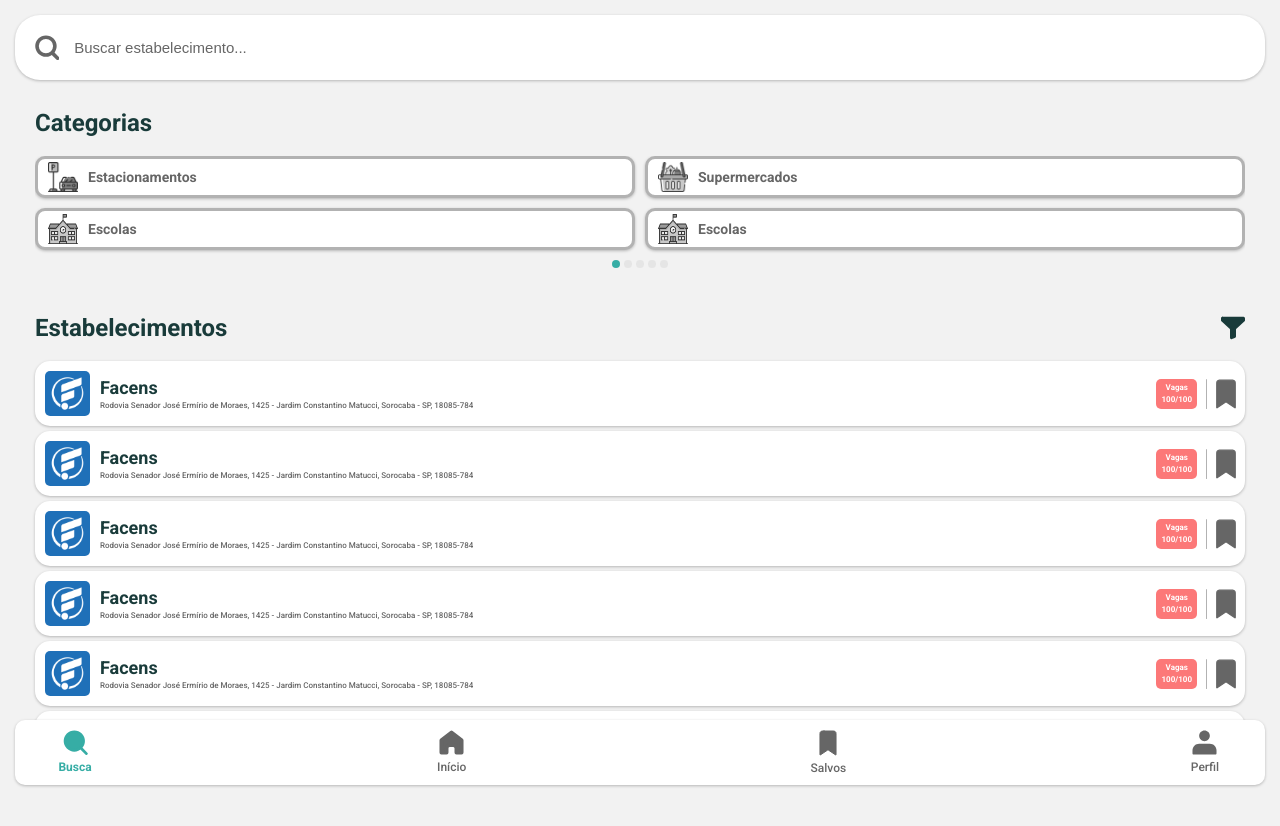
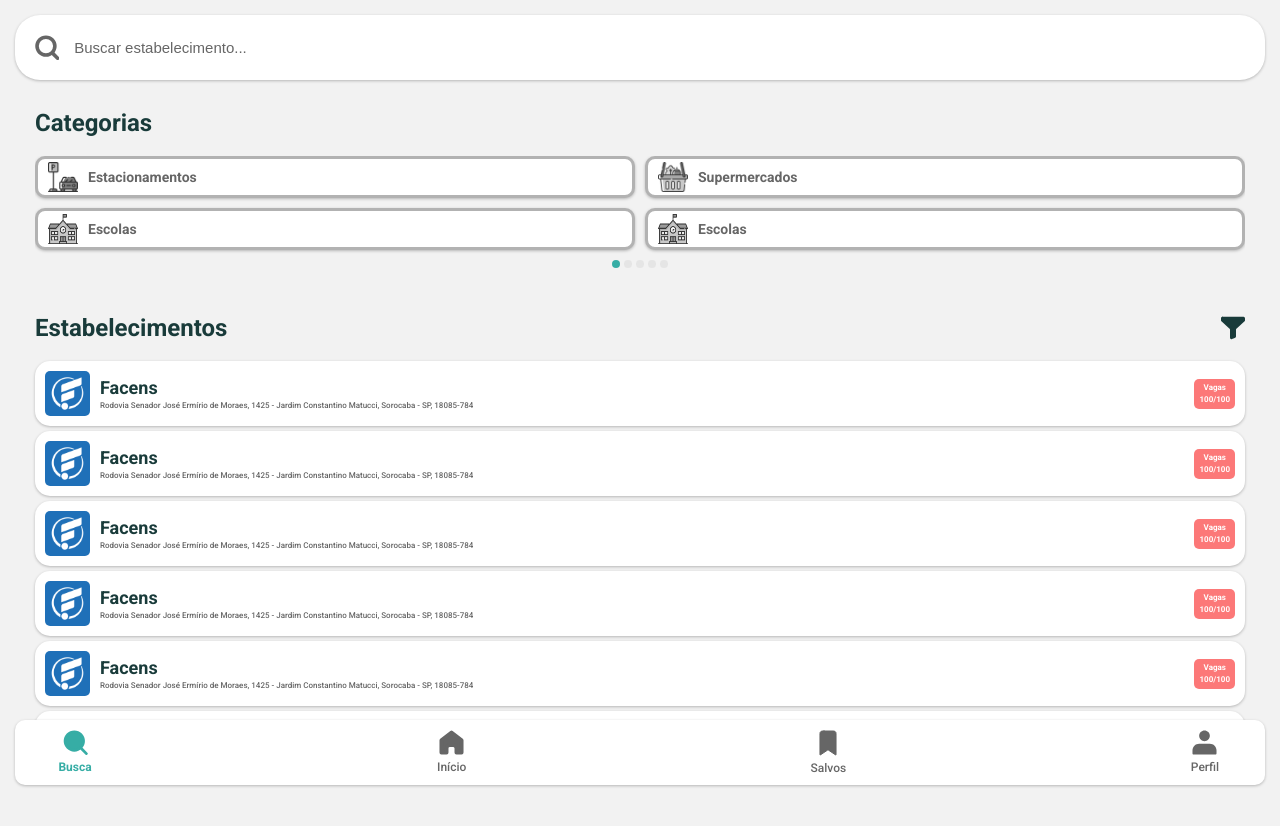
Before and after one commit to Jopereira2005/SmartParkV2, a Next.js app in the folder frontend/: page /search in a window 1280 px wide. Shown: the top 826 px of the page. Built offline with nearby package versions, Linux system fonts and the light colour scheme.

Commit message:
logged features + small changes

```diff
--- a/frontend/src/app/(home)/page.tsx
+++ b/frontend/src/app/(home)/page.tsx
@@ -67,6 +67,7 @@ export default async function HomePage() {
         </div>
         <EstablishmentContainer
           establishments={ establishments }
+          isLogged={ isLogged }
         />
       </div>
       <NavBar />
--- a/frontend/src/app/establishment/[id]/style.module.scss
+++ b/frontend/src/app/establishment/[id]/style.module.scss
@@ -129,8 +129,9 @@
       }
 
       &__icon {
-        font-size: 2.4rem;
         color: var(--dark-color);
+        font-size: 3rem;
+        cursor: pointer;
       }
     }
 
--- /dev/null
+++ b/frontend/src/assets/Common/Reload.tsx
@@ -0,0 +1,5 @@
+import type { SVGProps } from 'react';
+
+export function ReloadIcon(props: SVGProps<SVGSVGElement>) {
+	return (<svg xmlns="http://www.w3.org/2000/svg" width="1em" height="1em" viewBox="0 0 24 24" {...props}><path fill="currentColor" d="M18.537 19.567A9.96 9.96 0 0 1 12 22C6.477 22 2 17.523 2 12S6.477 2 12 2s10 4.477 10 10c0 2.136-.67 4.116-1.81 5.74L17 12h3a8 8 0 1 0-2.46 5.772z" strokeWidth={1} stroke="currentColor"></path></svg>);
+}
--- a/frontend/src/components/Common/EstablishmentCard/index.tsx
+++ b/frontend/src/components/Common/EstablishmentCard/index.tsx
@@ -13,10 +13,11 @@ import { MarkIcon } from "@/assets/Common/Mark";
 
 interface EstablishmentCardProps {
   establishment: Establishment;
+  isLogged?: boolean;
   isSaved: boolean;
 }
 
-export default function EstablishmentCard({ establishment, isSaved }: EstablishmentCardProps) {
+export default function EstablishmentCard({ establishment, isLogged, isSaved }: EstablishmentCardProps) {
   return (
     <div className={ styled.establishment_card }>
       <Link href={`/establishment/${establishment.id_establishment}`} className={ styled.establishment_card__info }>
@@ -34,8 +35,13 @@ export default function EstablishmentCard({ establishment, isSaved }: Establishm
       </Link>
       <div className={ styled.establishment_card__others }>
         <ParkCounter maxParkingSpots={ 100 } occupiedSpots={ 100 }/>
-        <div className={ styled.establishment_card__others__div }></div>
-        <MarkIcon className={ `${ styled.establishment_card__others__icon } ${ isSaved ? styled.establishment_card__others__icon__isMarked : '' }` }/>
+        <div className={ styled.establishment_card__others__space }></div>
+        { isLogged &&
+          <>
+            <div className={ styled.establishment_card__others__div }></div>
+            <MarkIcon className={ `${ styled.establishment_card__others__icon } ${ isSaved ? styled.establishment_card__others__icon__isMarked : '' }` }/>
+          </>
+        }
       </div>
     </div>
   );
--- a/frontend/src/components/Common/EstablishmentCard/style.module.scss
+++ b/frontend/src/components/Common/EstablishmentCard/style.module.scss
@@ -47,8 +47,11 @@
     min-width: 90px;
     @include flex(row, flex-end, center);
 
+    &__space {
+      width: 10px;
+    }
+
     &__div {
-      min-width: 10px;
       height: 30px;
       @include flex(row, flex-end, center);
 
--- a/frontend/src/components/Common/EstablishmentContainer/index.tsx
+++ b/frontend/src/components/Common/EstablishmentContainer/index.tsx
@@ -9,9 +9,10 @@ import EstablishmentCard from '../EstablishmentCard';
 
 interface EstablishmentContainerProps {
   establishments: Establishment[] | [];
+  isLogged?: boolean;
 }
 
-export default function EstablishmentContainer({ establishments }: EstablishmentContainerProps) {
+export default function EstablishmentContainer({ establishments, isLogged }: EstablishmentContainerProps) {
   return (
     <div className={ styled.establishment_container }>
       <div className={ styled.establishment_container__header }>
@@ -25,6 +26,7 @@ export default function EstablishmentContainer({ establishments }: Establishment
               key={ establishment.id_establishment }
               establishment={ establishment }
               isSaved={ false }
+              isLogged={ isLogged }
             />
           ))) : (
           <p className={ styled.establishment_container__body__empty }>Nenhum estabelecimento encontrado.</p>
--- a/frontend/src/components/Common/NavBar/index.tsx
+++ b/frontend/src/components/Common/NavBar/index.tsx
@@ -17,11 +17,11 @@ export default function NavBar() {
 
   return (
     <nav className={ styled.navbar }>
-      <Link href="/search" className={ `${styled.navbar__item} ${pathname == "/search" ? styled.navbar__item_active : ''}` }>
+      <Link as="search" href="/search" className={ `${styled.navbar__item} ${pathname == "/search" ? styled.navbar__item_active : ''}` }>
         <SearchIcon className={ styled.icon }/>
         <h1 className={ styled.text }>Busca</h1>
       </Link>
-      <Link href="/" className={ `${styled.navbar__item} ${pathname == "/" ? styled.navbar__item_active : ''}` }>
+      <Link as="" href="/" className={ `${styled.navbar__item} ${pathname == "/" ? styled.navbar__item_active : ''}` }>
         <HomeIcon className={ styled.icon }/>
         <h1 className={ styled.text }>Início</h1>
       </Link>
@@ -29,7 +29,7 @@ export default function NavBar() {
         <MarkIcon className={ styled.icon }/>
         <h1 className={ styled.text }>Salvos</h1>
       </div>
-      <Link href="/profile" className={ `${styled.navbar__item} ${pathname == "/profile" ? styled.navbar__item_active : ''}` }>
+      <Link as="profile" href="/profile" className={ `${styled.navbar__item} ${pathname == "/profile" ? styled.navbar__item_active : ''}` }>
         <ProfileIcon className={ styled.icon }/>
         <h1 className={ styled.text }>Perfil</h1>
       </Link>
--- a/frontend/src/components/Common/WelcomeCard/index.tsx
+++ b/frontend/src/components/Common/WelcomeCard/index.tsx
@@ -24,7 +24,7 @@ export default function WelcomeCard({ User, Address, isLogged }: WelcomeCardProp
     <div className={ styled.welcome }>
       <Image
         className={ styled.welcome__image }
-        src="/images/Avatar.png"
+        src={ isLogged ? "/images/Avatar.png" : "/images/DefaultAvatar2.png" }
         alt="Avatar"
         width={ 90 }
         height={ 90 }
```
Also changed, not shown: frontend/src/app/establishment/[id]/page.tsx (+11 -6 lines), frontend/public/images/DefaultAvatar1.png (added), frontend/public/images/DefaultAvatar2.png (added).
